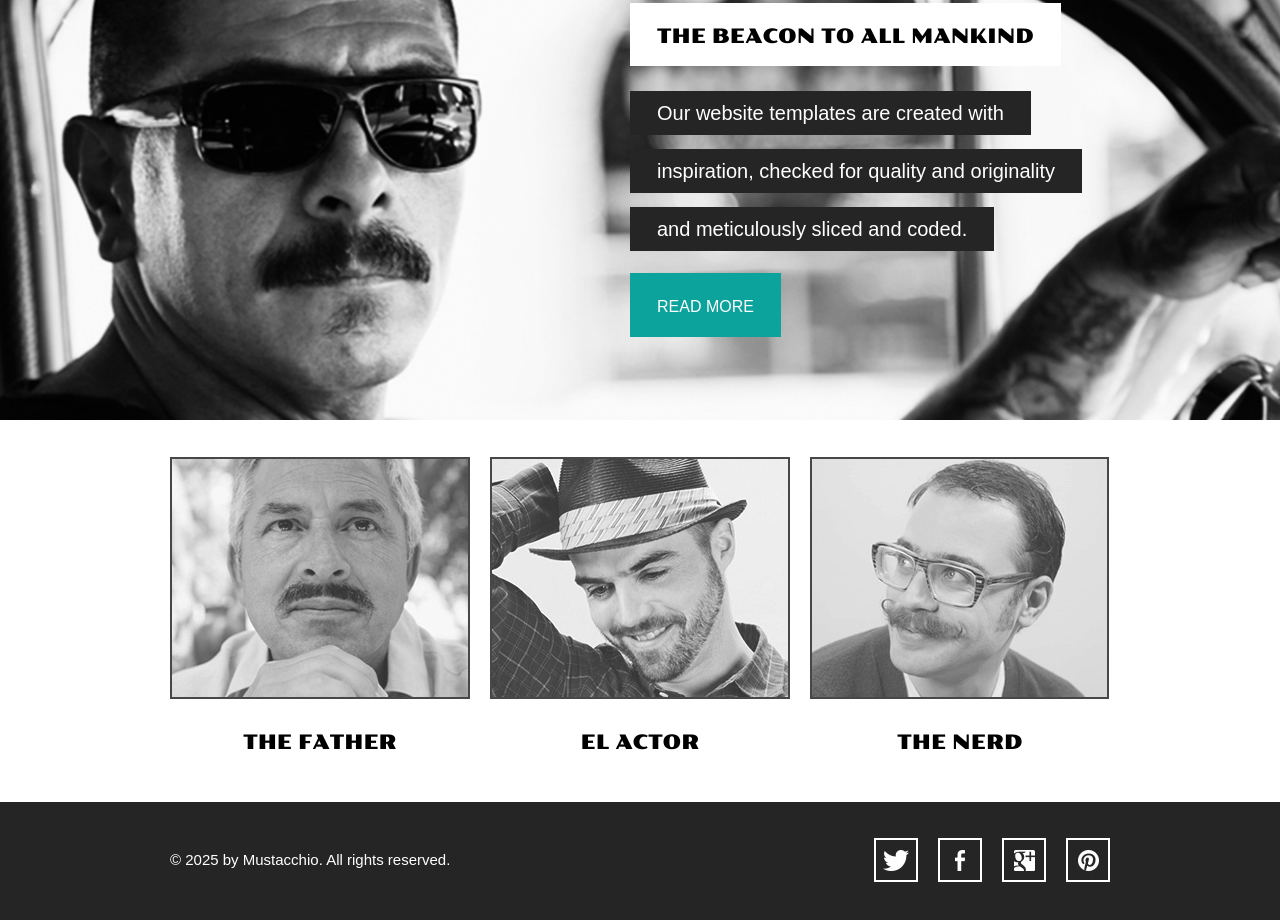
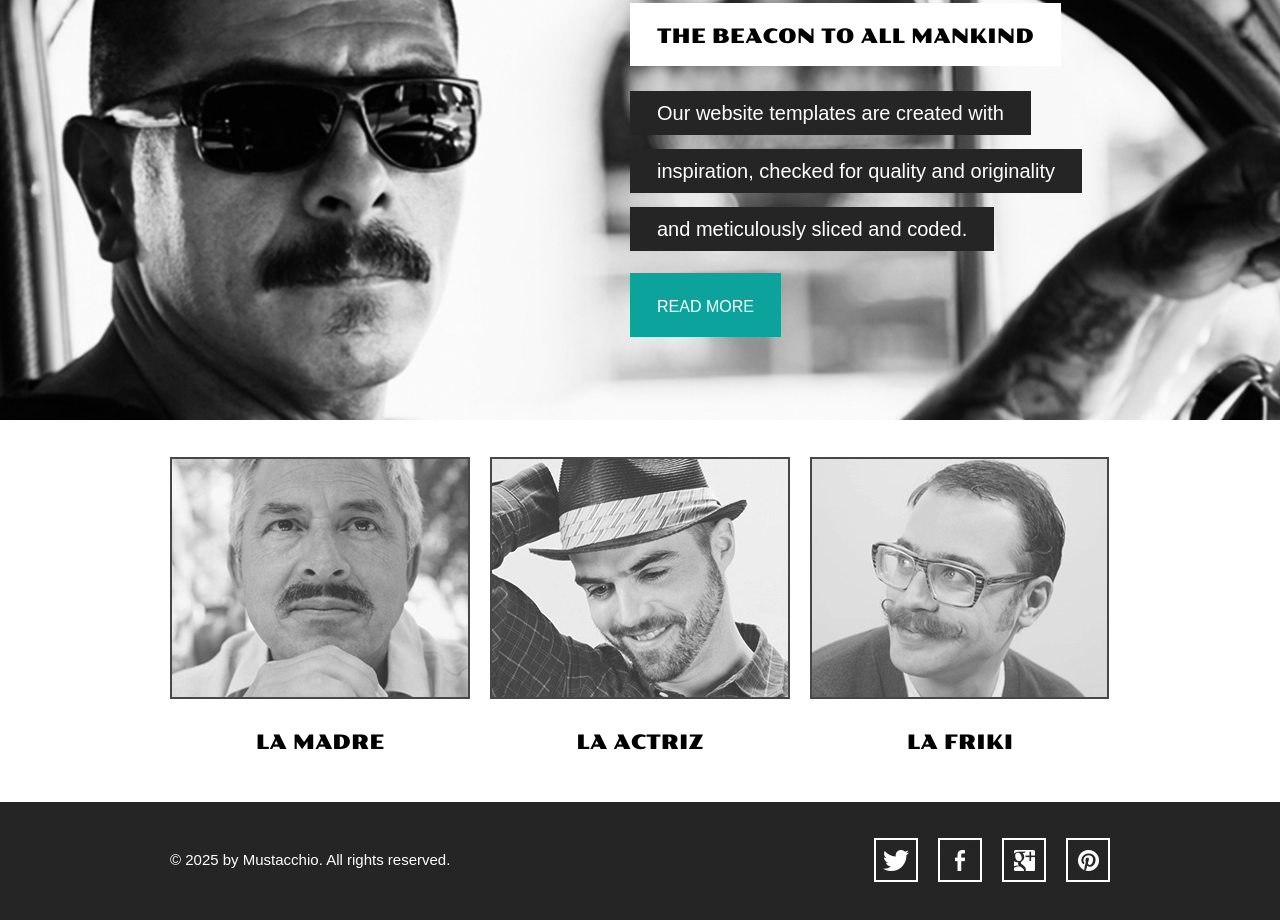
Before and after one commit to Sejo170/bigotes, a plain HTML site: page index.html in a window 1280 px wide. Shown: the part 334-1254 px from the top of the page. Drawn offline with Linux system fonts and the light colour scheme.

Commit message:
enlaces femeninos

```diff
--- a/index.html
+++ b/index.html
@@ -47,19 +47,19 @@
 			<li>
 				<a href="gallery.html">
 					<img src="images/the-father.jpg" alt="">
-					<span>the father</span>
+					<span>La madre</span>
 				</a>
 			</li>
 			<li>
 				<a href="gallery.html">
 					<img src="images/the-actor.jpg" alt="">
-					<span>El actor</span>
+					<span>La actriz</span>
 				</a>
 			</li>
 			<li>
 				<a href="gallery.html">
 					<img src="images/the-nerd.jpg" alt="">
-					<span>the nerd</span>
+					<span>La friki</span>
 				</a>
 			</li>
 		</ul>
```
